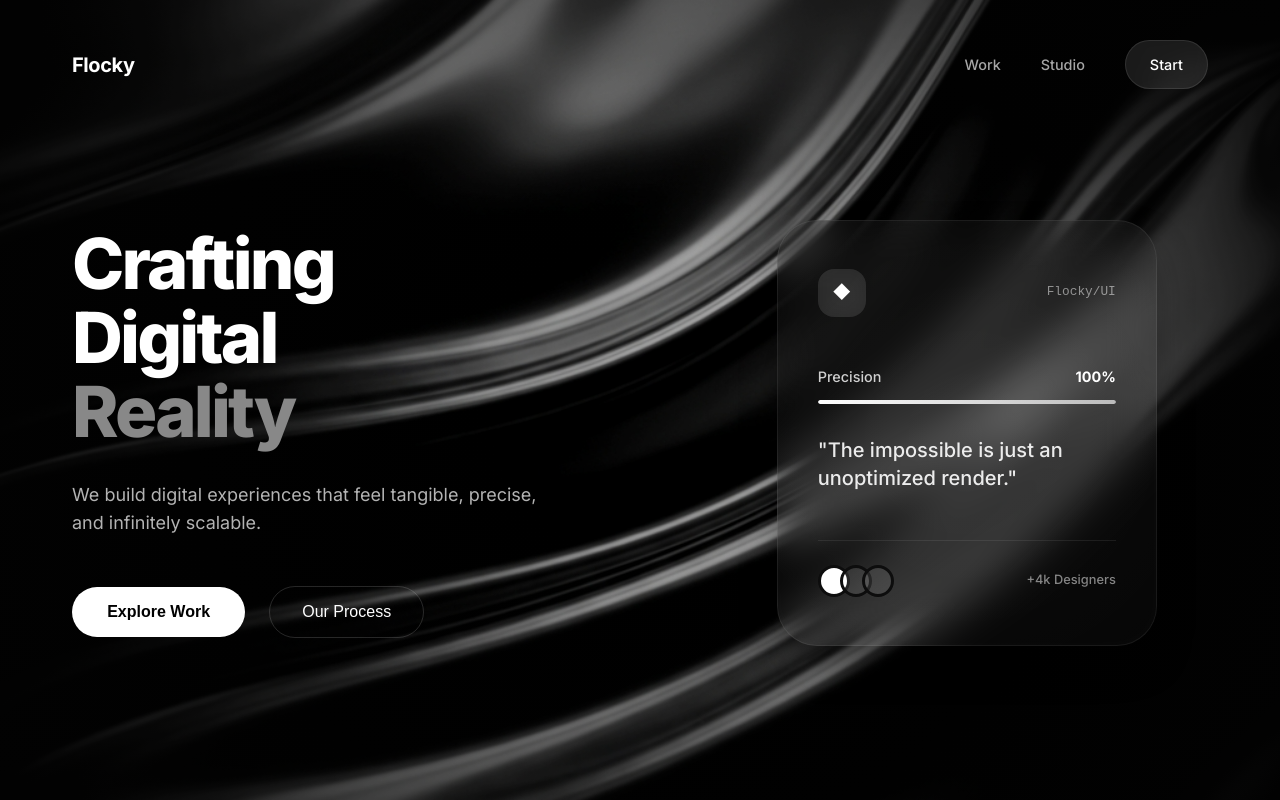
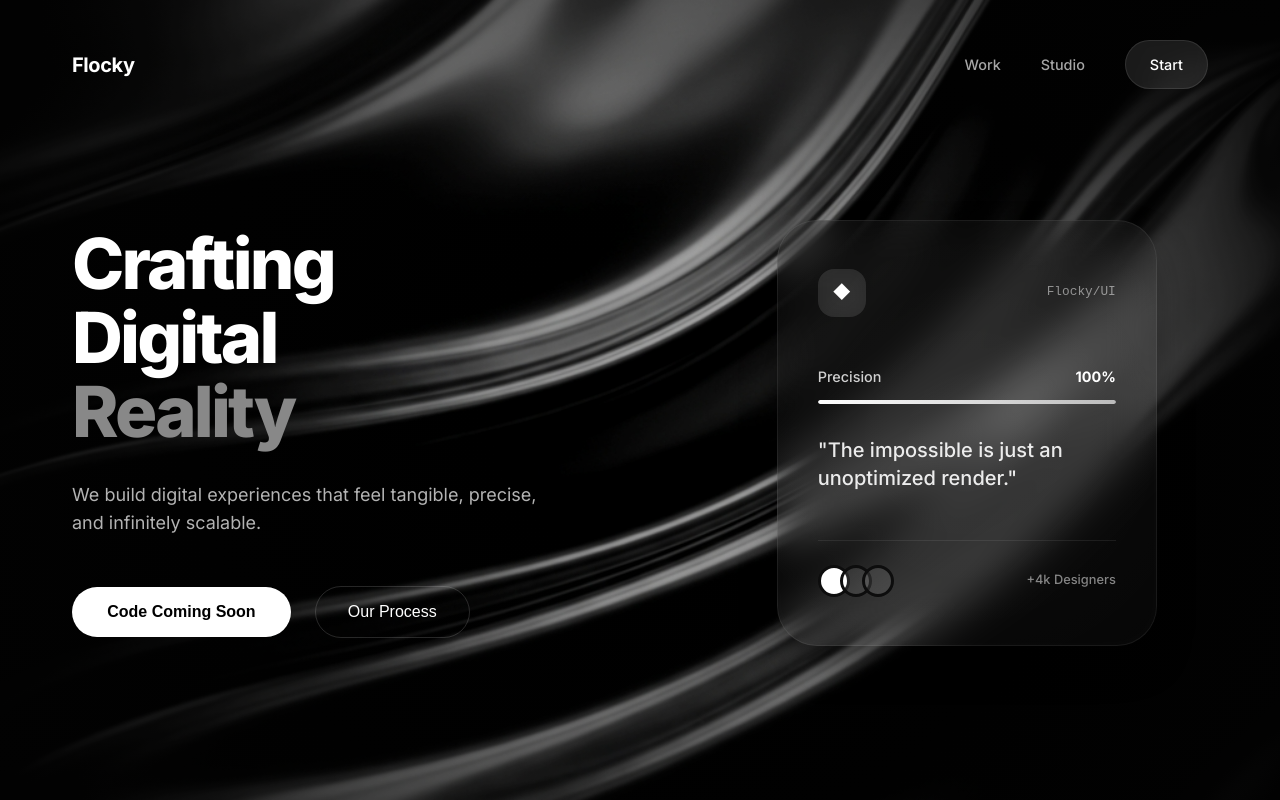
Before and after one commit to Leonxlnx/herosections, a Next.js app: page /hero-02 in a window 1280 px wide. Built offline with nearby package versions, Linux system fonts and the light colour scheme.

Commit message:
Update button text - Code Coming Soon

```diff
--- a/app/heroes/hero-02/Hero02.tsx
+++ b/app/heroes/hero-02/Hero02.tsx
@@ -112,7 +112,7 @@ export default function Hero02() {
 
                     <div className={styles.actions}>
                         <button className={styles.primaryBtn}>
-                            Explore Work
+                            Code Coming Soon
                         </button>
                         <button className={styles.secondaryBtn}>
                             Our Process
```
